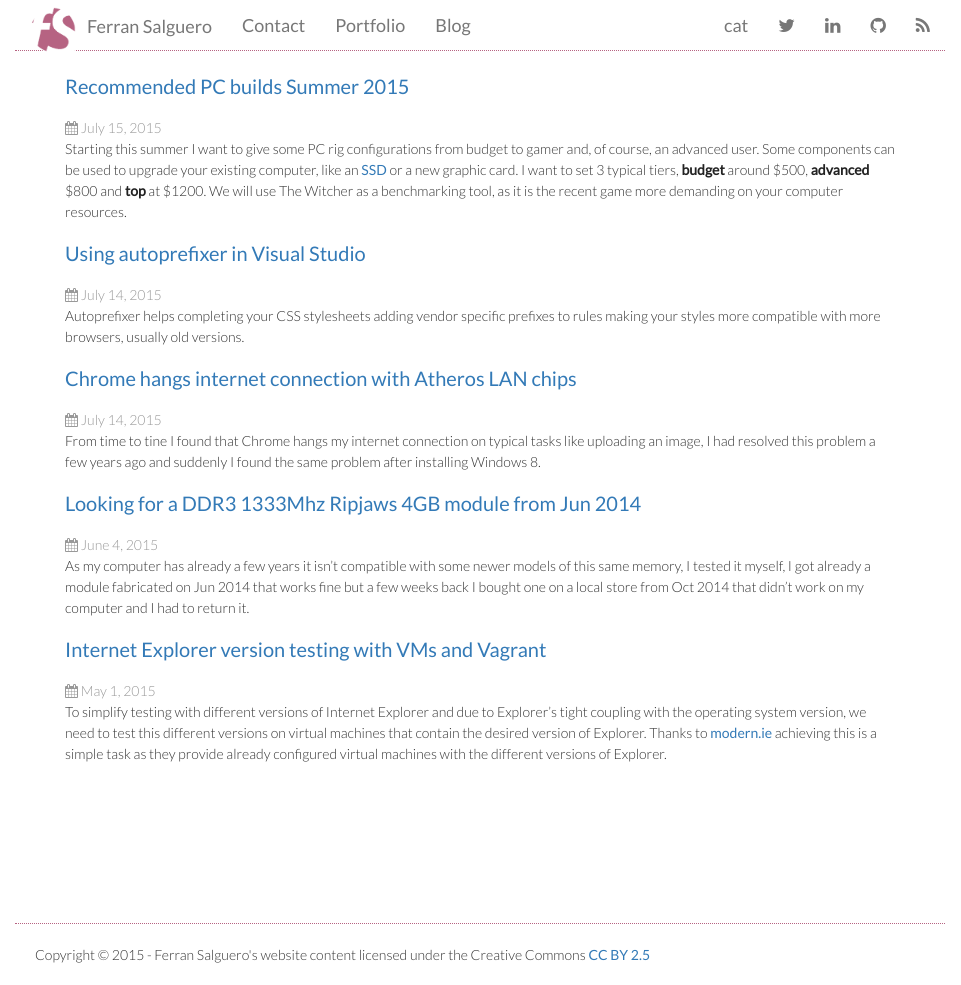
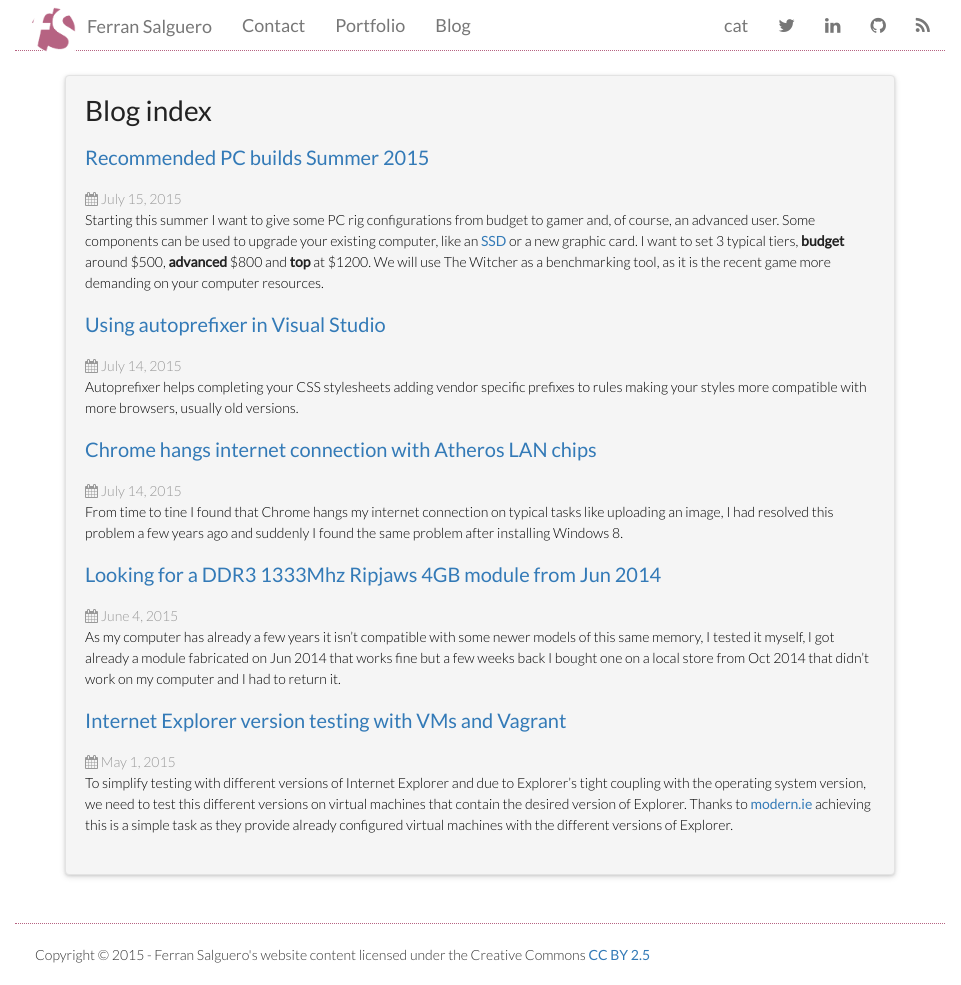
Before and after one commit to FerranSalguero/ferransalguero.github.io, a Jekyll site: the page built from blog/index.html, in a window 1280 px wide and 985 px high. Shown: the whole window, without its empty margins (160-1121 px from the left). Built offline with Jekyll 4.4.1, drawn with Linux system fonts in a browser that asks for light colours; nearby versions of some CDN libraries; library files that are not in the unit come from our copies; the list of posts is cut into pages by our own code.

Commit message:
blog index well

```diff
--- a/blog/index.html
+++ b/blog/index.html
@@ -7,15 +7,20 @@
 <div class="container">
     <div class="row">
         <div class="col-xs-12">
+            <div class="well shadow">
+                <h1>Blog index</h1>
                 {% for post in paginator.posts %}
                 <h2><a href="{{ post.url }}">{{ post.title }}</a></h2>
                 <div class="meta">
-              <span class="date"><i class="fa fa-calendar"></i> <time datetime="{{ post.date | datetime | date_to_xmlschema }}" itemprop="datePublished">{{ post.date | date: "%B %e, %Y" }}</time></span>
+                    <span class="date"><i class="fa fa-calendar"></i>
+                        <time datetime="{{ post.date | datetime | date_to_xmlschema }}" itemprop="datePublished">{{ post.date | date: "%B %e, %Y" }}</time>
+                    </span>
                 </div>
                 <div class="content">
                     {{ post.excerpt }}
                 </div>
                 {% endfor %}
+            </div>
         </div>
     </div>
 </div>
```
Lines whose indentation alone changed are shown as unchanged.
